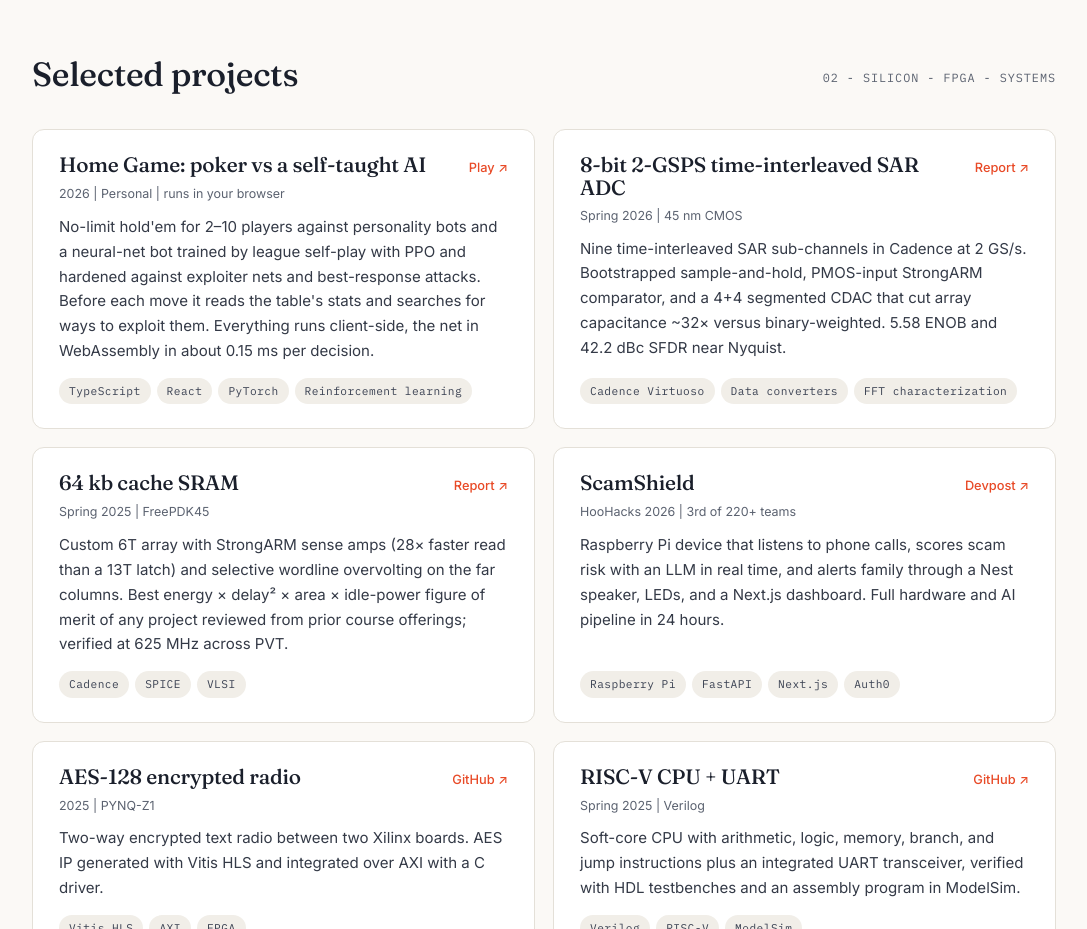
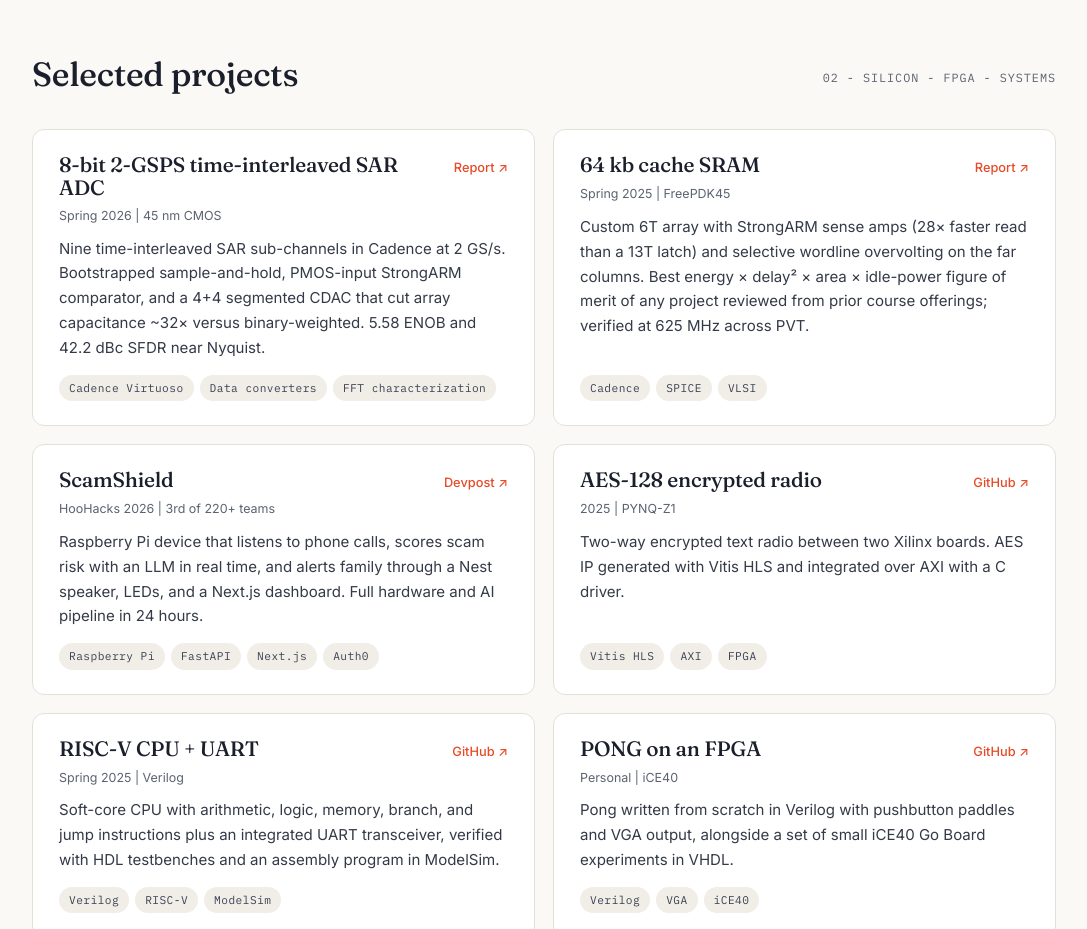
Before and after one commit to alexclunan/alexclunan.com, a plain HTML site: page index.html in a window 1280 px wide. Shown: the part 1980-2909 px from the top of the page, without its empty margins (96-1183 px from the left). Drawn offline with Linux system fonts and the light colour scheme.

Commit message:
Main page: take the poker card out of Selected projects (the Poker link stays in the header)

```diff
--- a/index.html
+++ b/index.html
@@ -128,16 +128,6 @@
                 <span class="mono">02 - Silicon - FPGA - Systems</span>
             </div>
             <div class="project-grid">
-
-                <article class="project">
-                    <div class="project-row">
-                        <h3>Home Game: poker vs a self-taught AI</h3>
-                        <a href="/poker/" target="_blank" rel="noopener noreferrer">Play ↗</a>
-                    </div>
-                    <p class="project-when">2026 | Personal | runs in your browser</p>
-                    <p>No-limit hold'em for 2–10 players against personality bots and a neural-net bot trained by league self-play with PPO and hardened against exploiter nets and best-response attacks. Before each move it reads the table's stats and searches for ways to exploit them. Everything runs client-side, the net in WebAssembly in about 0.15 ms per decision.</p>
-                    <ul class="chips"><li>TypeScript</li><li>React</li><li>PyTorch</li><li>Reinforcement learning</li></ul>
-                </article>
 
                 <article class="project">
                     <div class="project-row">
```
